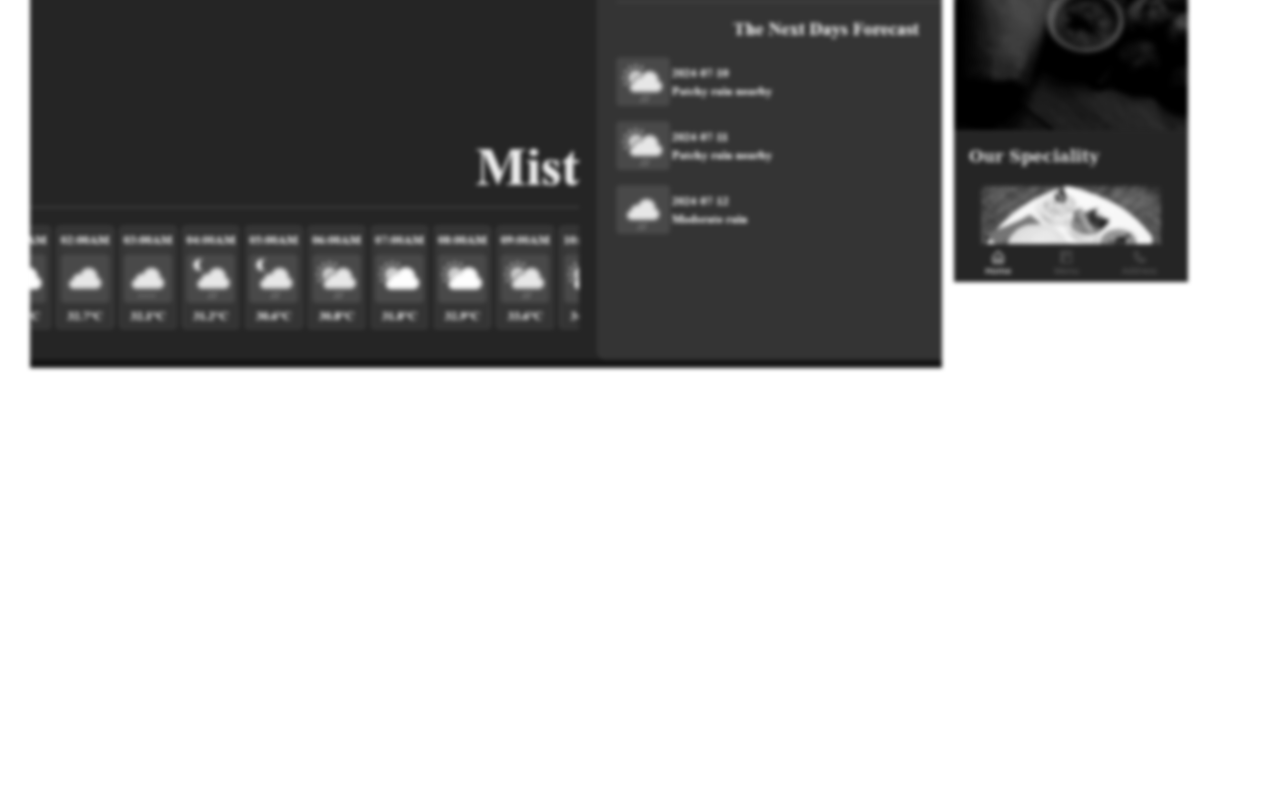
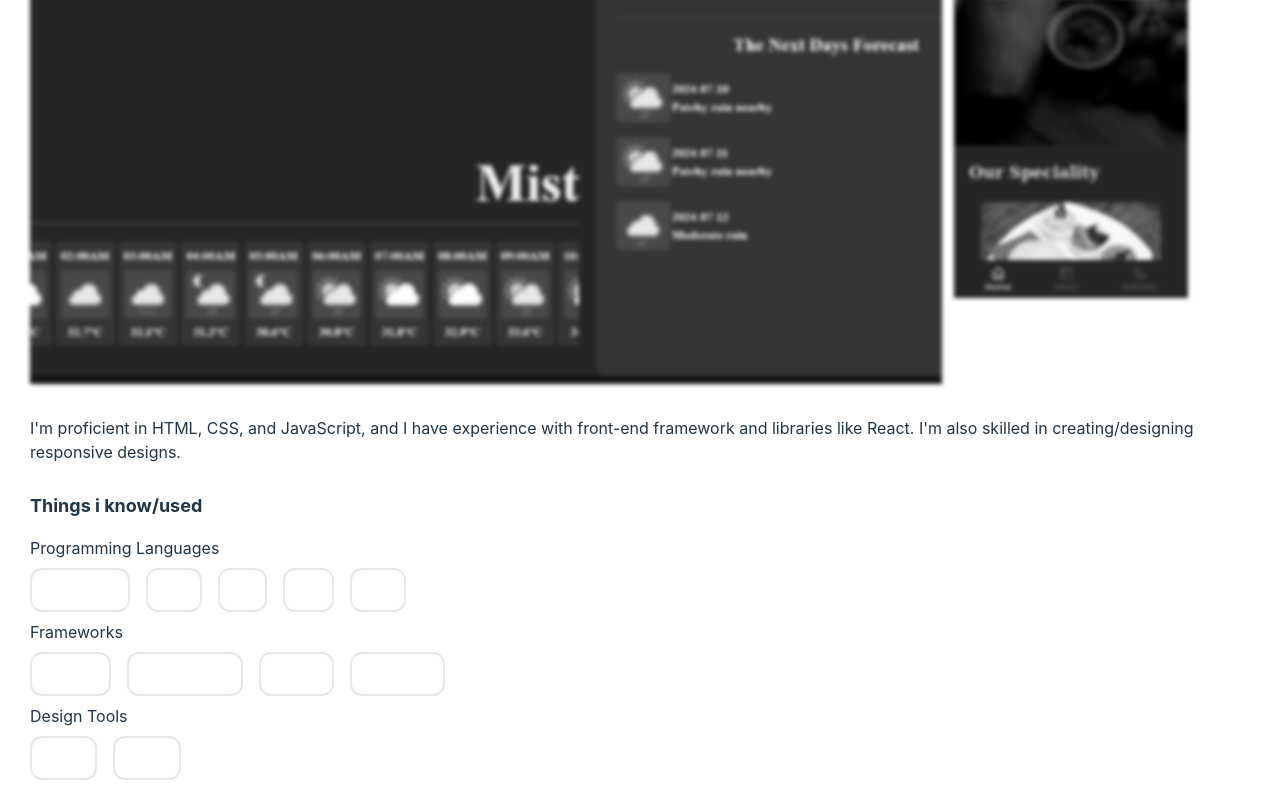
Before and after one commit to Akhi1Codes/portfolio, a React (Vite) app: page / in a window 1280 px wide. Shown: the part 682-1482 px from the top of the page. Before the commit the page ends 1066 px from the top, so only its background shows below. Built offline with nearby package versions, Linux system fonts and the light colour scheme.

Commit message:
home - things i know section

```diff
--- a/src/index.css
+++ b/src/index.css
@@ -19,7 +19,7 @@
 
 a {
   font-weight: 500;
-  color: #646cff;
+  color: #ffffff;
   text-decoration: inherit;
 }
 a:hover {
--- a/src/pages/Home.jsx
+++ b/src/pages/Home.jsx
@@ -15,7 +15,7 @@ const Home = () => {
             experience.
           </p>
         </section>
-        <section className="grid grid-cols-4 grid-rows-3 gap-3 py-4">
+        <section className="grid grid-cols-4 grid-rows-3 gap-3 py-8">
           <div className="col-span-2 blur-[2px] grayscale hover:filter-none">
             <img src={streetFight} className="object-cover h-[100%]" />
           </div>
@@ -29,6 +29,80 @@ const Home = () => {
             <img src={etchasketch} className="object-cover h-[100%]" />
           </div>
         </section>
+        <p className="text-base">
+          I&apos;m proficient in HTML, CSS, and JavaScript, and I have
+          experience with front-end framework and libraries like React. I&apos;m
+          also skilled in creating/designing responsive designs.
+        </p>
+        <section className="py-3">
+          <p className="text-lg font-bold py-4">Things i know/used</p>
+          <div>
+            <p>Programming Languages</p>
+            <div>
+              <ul className="flex gap-4 py-2">
+                <li className="p-2 border-2 rounded-xl">
+                  <a href="https://developer.mozilla.org/en-US/docs/Web/JavaScript">
+                    Javascript
+                  </a>
+                </li>
+                <li className="p-2 border-2 rounded-xl">
+                  <a href="https://developer.mozilla.org/en-US/docs/Web/HTML">
+                    Html
+                  </a>
+                </li>
+                <li className="p-2 border-2 rounded-xl">
+                  <a href="https://developer.mozilla.org/en-US/docs/Web/CSS">
+                    Css
+                  </a>
+                </li>
+                <li className="p-2 border-2 rounded-xl">
+                  <a href="https://developer.mozilla.org/en-US/docs/Glossary/SQL">
+                    SQL
+                  </a>
+                </li>
+                <li className="p-2 border-2 rounded-xl">
+                  <a href="https://developer.mozilla.org/en-US/docs/Glossary/Java">
+                    Java
+                  </a>
+                </li>
+              </ul>
+            </div>
+          </div>
+
+          <div>
+            <p>Frameworks</p>
+            <div>
+              <ul className="flex gap-4 py-2">
+                <li className="p-2 border-2 rounded-xl">
+                  <a href="https://react.dev/">ReactJs</a>
+                </li>
+                <li className="p-2 border-2 rounded-xl">
+                  <a href="https://tailwindcss.com/">TailwindCSS</a>
+                </li>
+                <li className="p-2 border-2 rounded-xl">
+                  <a href="https://nextjs.org/">NextJS</a>
+                </li>
+                <li className="p-2 border-2 rounded-xl">
+                  <a href="https://getbootstrap.com/">Bootstrap</a>
+                </li>
+              </ul>
+            </div>
+          </div>
+
+          <div>
+            <p>Design Tools</p>
+            <div>
+              <ul className="flex gap-4 py-2">
+                <li className="p-2 border-2 rounded-xl">
+                  <a href="https://www.figma.com/">Figma</a>
+                </li>
+                <li className="p-2 border-2 rounded-xl">
+                  <a href="https://www.canva.com/en_in/">Canva</a>
+                </li>
+              </ul>
+            </div>
+          </div>
+        </section>
       </div>
     </>
   );
```
